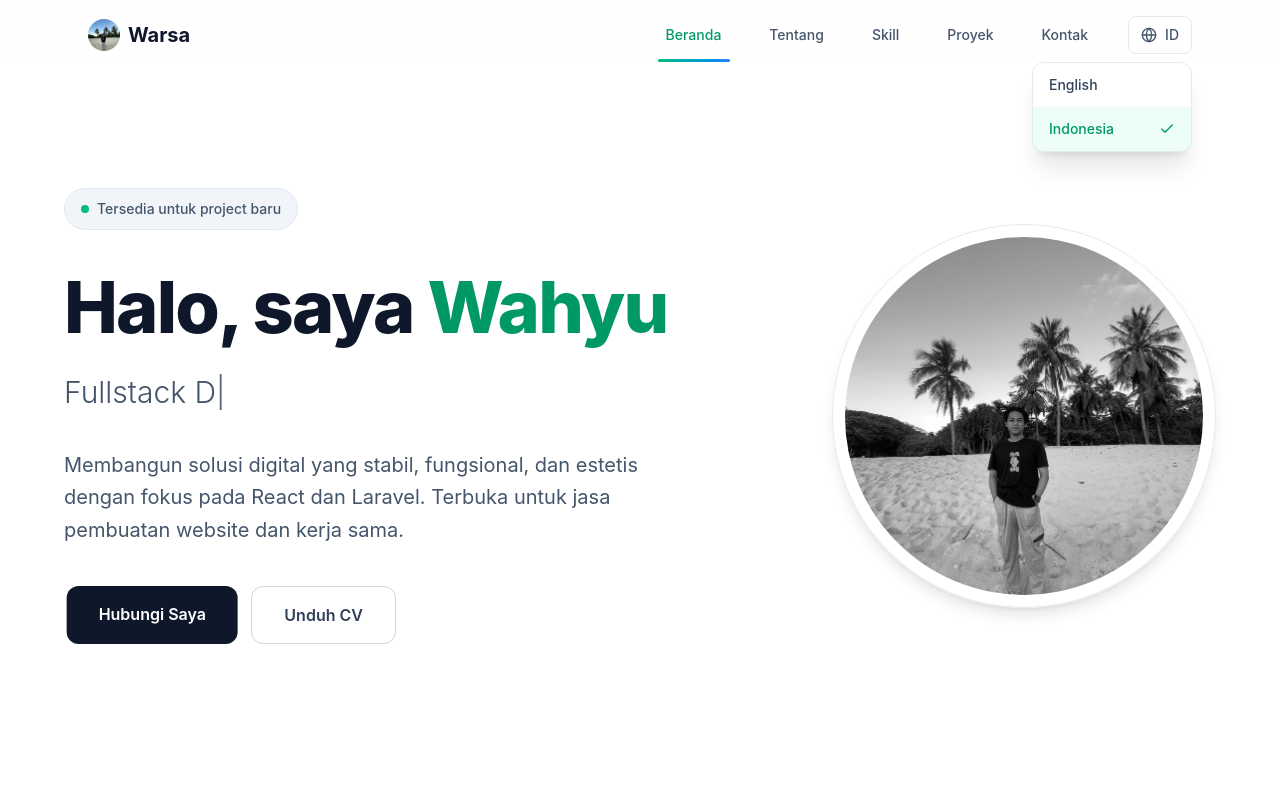
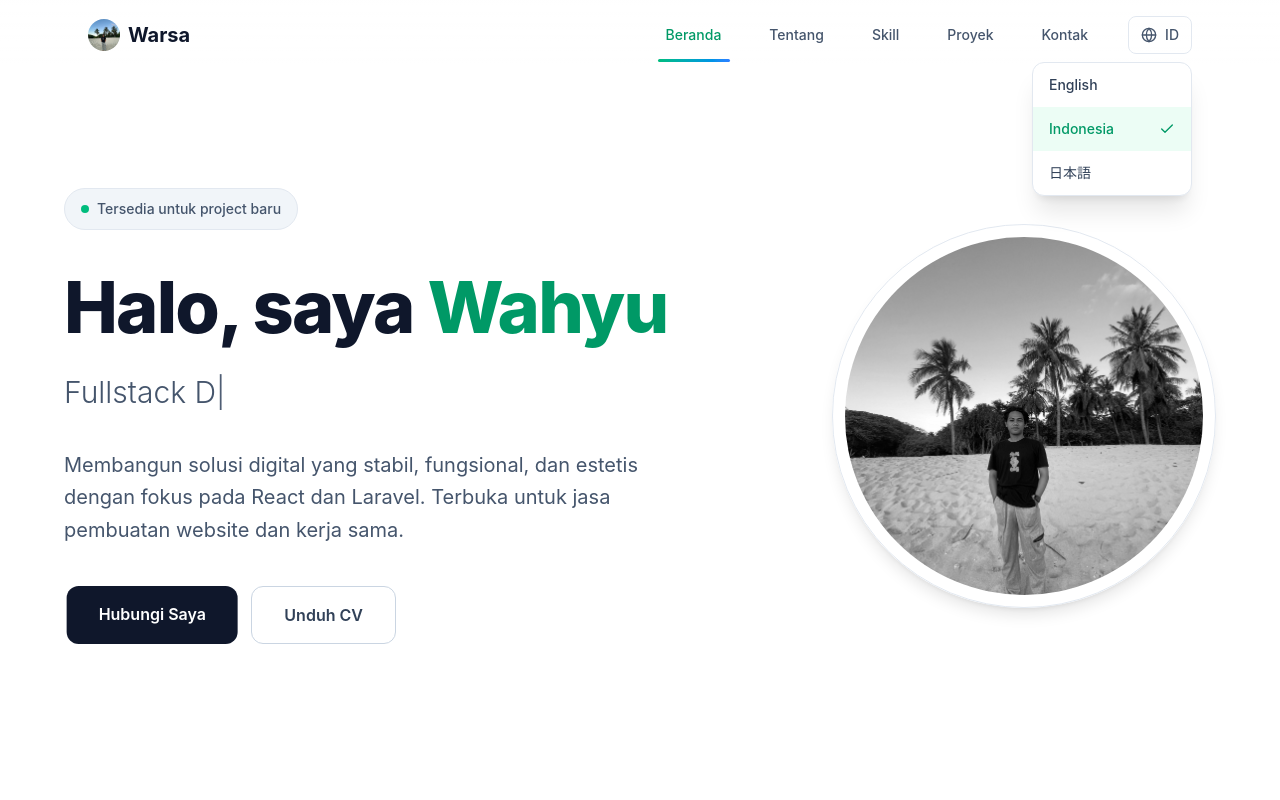
Before and after one commit to warsaftharith/my-portofolio, a React (Vite) app: page / in a window 1280 px wide. Both pictures are taken after a click on the button "ID". Shown: the top 800 px of the page. Built offline with nearby package versions, Linux system fonts and the light colour scheme.

Commit message:
fix: bahasa jepang

```diff
--- a/src/components/About.tsx
+++ b/src/components/About.tsx
@@ -2,10 +2,17 @@ import { motion } from "framer-motion";
 import { useLang } from "../context/LangContext";
 import { en } from "../lang/en";
 import { id } from "../lang/id";
+import { jp } from "../lang/jp";
 
 const About = () => {
   const { lang } = useLang();
-  const t = lang === "en" ? en.about : id.about;
+  const translations = {
+    en: en.about,
+    id: id.about,
+    jp: jp.about,
+  };
+
+  const t = translations[lang as keyof typeof translations];
 
   const skillColors = [
     "from-emerald-400 to-emerald-600",
--- a/src/components/Contact.tsx
+++ b/src/components/Contact.tsx
@@ -6,6 +6,7 @@ import { FaLinkedin } from "react-icons/fa";
 import { useLang } from "../context/LangContext";
 import { en } from "../lang/en";
 import { id } from "../lang/id";
+import { jp } from "../lang/jp";
 
 // ================== VARIANTS ==================
 const fadeUp: Variants = {
@@ -28,7 +29,13 @@ const slideRight: Variants = {
 // ================== COMPONENT ==================
 const Contact = () => {
   const { lang } = useLang();
-  const t = lang === "en" ? en.contact : id.contact;
+  const translations = {
+    en: en.contact,
+    id: id.contact,
+    jp: jp.contact,
+  };
+
+  const t = translations[lang as keyof typeof translations];
 
   const [form, setForm] = useState({ name: "", email: "", phone: "", message: "" });
 
--- a/src/components/Experience.tsx
+++ b/src/components/Experience.tsx
@@ -2,6 +2,7 @@ import { motion, type Variants } from "framer-motion";
 import { useLang } from "../context/LangContext";
 import { en } from "../lang/en";
 import { id } from "../lang/id";
+import { jp } from "../lang/jp";
 
 type ExperienceItem = {
   year: string;
@@ -41,8 +42,13 @@ const rightItem: Variants = {
 const Experience = () => {
   const { lang } = useLang();
 
-  const t = lang === "en" ? en.experience : id.experience;
+  const translations = {
+    en: en.experience,
+    id: id.experience,
+    jp: jp.experience,
+  };
 
+  const t = translations[lang as keyof typeof translations];
   const data: ExperienceItem[] = t.items;
 
   return (
--- a/src/components/Footer.tsx
+++ b/src/components/Footer.tsx
@@ -3,11 +3,18 @@ import { SiTiktok, SiGithub } from "react-icons/si";
 import { useLang } from "../context/LangContext";
 import { en } from "../lang/en";
 import { id } from "../lang/id";
+import { jp } from "../lang/jp";
 
 const Footer = () => {
   const { lang } = useLang();
 
-  const t = lang === "en" ? en.footer : id.footer;
+  const translations = {
+    en: en.footer,
+    id: id.footer,
+    jp: jp.footer,
+  };
+
+  const t = translations[lang as keyof typeof translations];
 
   const socials = [
     {
--- a/src/components/Hero.tsx
+++ b/src/components/Hero.tsx
@@ -4,6 +4,7 @@ import { useLang } from "../context/LangContext";
 import { useEffect, useState } from "react";
 import { en } from "../lang/en";
 import { id } from "../lang/id";
+import { jp } from "../lang/jp";
 
     const fadeUp: Variants = {
     hidden: { opacity: 0, y: 40 },
@@ -28,8 +29,13 @@ import { id } from "../lang/id";
 
     const Hero = () => {
     const { lang } = useLang();
-    const t = lang === "en" ? en.hero : id.hero;
+    const translations = {
+        en: en.hero,
+        id: id.hero,
+        jp: jp.hero,
+    };
 
+    const t = translations[lang as keyof typeof translations];
     const fullText = t.subtitle;
 
     const [text, setText] = useState("");
@@ -154,7 +160,7 @@ import { id } from "../lang/id";
             </motion.div>
 
             {/* IMAGE */}
-                <motion.div
+            <motion.div
                 className="lg:col-span-5 flex justify-center lg:justify-end order-1 lg:order-2 w-full"
                 initial={{ opacity: 0, x: 60 }}
                 whileInView={{ opacity: 1, x: 0 }}
--- a/src/components/Navbar.tsx
+++ b/src/components/Navbar.tsx
@@ -1,6 +1,9 @@
 import { useState, useRef, useEffect } from "react";
 import { AnimatePresence, motion } from "framer-motion";
 import { Globe, Check, Menu, X } from "lucide-react";
+import { en } from "../lang/en";
+import { id } from "../lang/id";
+import { jp } from "../lang/jp";
 import { useLang } from "../context/LangContext";
 import logo from "@/assets/profile.jpeg";
 
@@ -25,22 +28,13 @@ const Navbar = () => {
         { id: "contact", key: "contact" },
     ];
 
-    const translations: Record<"en" | "id", Record<MenuKey, string>> = {
-        en: {
-            home: "Home",
-            about: "About",
-            skills: "Skills",
-            projects: "Projects",
-            contact: "Contact",
-        },
-        id: {
-            home: "Beranda",
-            about: "Tentang",
-            skills: "Skill",
-            projects: "Proyek",
-            contact: "Kontak",
-        },
-    };
+    const translations = {
+    en: en.navbar,
+    id: id.navbar,
+    jp: jp.navbar,
+};
+
+    const t = translations[lang];
 
     const moveIndicator = (id: string) => {
         const el = itemRefs.current[id];
@@ -52,7 +46,7 @@ const Navbar = () => {
         });
     };
 
-    // ===== CLOSE DROPDOWN OUTSIDE CLICK
+    // CLOSE DROPDOWN OUTSIDE CLICK
     useEffect(() => {
         const handleClickOutside = (e: MouseEvent) => {
             const target = e.target as HTMLElement;
@@ -66,7 +60,7 @@ const Navbar = () => {
         return () => window.removeEventListener("click", handleClickOutside);
     }, []);
 
-    // ===== SCROLL ACTIVE SECTION
+    // SCROLL ACTIVE SECTION
     useEffect(() => {
         const handleScroll = () => {
             if (isClicking.current) return;
@@ -184,7 +178,7 @@ const Navbar = () => {
                                         : "text-slate-600 dark:text-slate-300 hover:text-emerald-500"
                                 }`}
                             >
-                                {translations[lang][item.key]}
+                                {t[item.key]}
                                 {/* Hover underline effect */}
                                 <span className="absolute -bottom-2 left-0 w-0 h-[2px] bg-emerald-500 group-hover:w-full transition-all duration-300" />
                             </button>
@@ -213,13 +207,14 @@ const Navbar = () => {
                                     {[
                                         { code: "en", label: "English" },
                                         { code: "id", label: "Indonesia" },
+                                        { code: "jp", label: "日本語" },
                                     ].map((item) => (
                                         <button
                                             key={item.code}
                                             type="button"
                                             onClick={(e) => {
                                                 e.stopPropagation();
-                                                setLang(item.code as "en" | "id");
+                                                setLang(item.code as "en" | "id" | "jp");
                                                 setOpenLang(false);
                                             }}
                                             className={`w-full flex items-center justify-between px-4 py-3 text-sm transition-colors ${
@@ -279,7 +274,7 @@ const Navbar = () => {
                                                     : "text-slate-700 dark:text-slate-300 hover:bg-slate-100 dark:hover:bg-slate-700 hover:text-emerald-500"
                                             }`}
                                         >
-                                            {translations[lang][item.key]}
+                                            {t[item.key]}
                                         </button>
                                     </li>
                                 ))}
--- a/src/components/Projects.tsx
+++ b/src/components/Projects.tsx
@@ -2,6 +2,7 @@ import { motion, type Variants } from "framer-motion";
 import { useLang } from "../context/LangContext";
 import { en } from "../lang/en";
 import { id } from "../lang/id";
+import { jp } from "../lang/jp";
 
 const container: Variants = {
   hidden: {},
@@ -27,7 +28,13 @@ const card: Variants = {
 
 const Projects = () => {
   const { lang } = useLang();
-  const t = lang === "en" ? en.projects : id.projects;
+  const translations = {
+    en: en.projects,
+    id: id.projects,
+    jp: jp.projects,
+  };
+
+  const t = translations[lang as keyof typeof translations];
 
   return (
     <section
--- a/src/components/Skills.tsx
+++ b/src/components/Skills.tsx
@@ -14,6 +14,7 @@ import { motion, type Variants } from "framer-motion";
 import { useLang } from "../context/LangContext";
 import { en } from "../lang/en";
 import { id } from "../lang/id";
+import { jp } from "../lang/jp";
 
 const skillIcons: Record<string, React.ReactNode> = {
   HTML5: <SiHtml5 />,
@@ -66,7 +67,13 @@ const card: Variants = {
 
 const Skills = () => {
   const { lang } = useLang();
-  const t = lang === "en" ? en.skills : id.skills;
+  const translations = {
+    en: en.skills,
+    id: id.skills,
+    jp: jp.skills,
+  };
+
+  const t = translations[lang as keyof typeof translations];
 
   return (
     <section
--- a/src/context/LangContext.tsx
+++ b/src/context/LangContext.tsx
@@ -1,6 +1,6 @@
 import { createContext, useContext, useState } from "react";
 
-type Lang = "en" | "id";
+type Lang = "en" | "id" | "jp";
 
 type LangContextType = {
   lang: Lang;
--- /dev/null
+++ b/src/lang/jp.ts
@@ -0,0 +1,154 @@
+import project1 from "@/assets/images/project1.png";
+import project2 from "@/assets/images/project2.png";
+import project3 from "@/assets/images/project3.png";
+
+export const jp = {
+    // nav
+    navbar: {
+        home: "ホーム",
+        about: "概要",
+        skills: "スキル",
+        projects: "プロジェクト",
+        contact: "連絡先",
+    },
+
+    // hero
+    hero: {
+        available: "新しいプロジェクト対応可能",
+        title: "こんにちは、私は",
+        subtitle: "フルスタック開発者 & UI/UXデザイナー",
+        desc: "ReactとLaravelを中心に、安定性・機能性・美しさを兼ね備えたデジタルソリューションを構築しています。Web制作やコラボの依頼を受け付けています。",
+        contact: "お問い合わせ",
+        cv: "履歴書をダウンロード",
+    },
+
+    // experience
+    experience: {
+        title: "経歴と学歴",
+        items: [
+            {
+                year: "2024 - 現在",
+                title: "フロントエンド開発者 (フリーランス)",
+                company: "テクノロジーソリューション企業",
+                description:
+                    "ReactとLaravelを使用したマルチテナントPOSダッシュボードの開発。",
+                color: "bg-emerald-500",
+            },
+            {
+                year: "2019 — 2021",
+                title: "ジュニアWeb開発者",
+                company: "クリエイティブエージェンシー",
+                description:
+                    "レスポンシブUIの開発とAPI統合を担当。",
+                color: "bg-blue-500",
+            },
+            {
+                year: "2020 — 2024",
+                title: "イスラム教育学 学士",
+                company: "STIT Palapa Nusantara",
+                description: "GPA: 3.32/4.00",
+                color: "bg-purple-500",
+            },
+        ],
+    },
+
+    // footer
+    footer: {
+        home: "ホーム",
+        about: "概要",
+        skills: "スキル",
+        projects: "プロジェクト",
+        contact: "連絡先",
+        tagline: "デジタルの卓越性を構築する。",
+        copyright: "© {year} Warsa. 全著作権所有。",
+    },
+
+    // projects
+    projects: {
+        title: "ポートフォリオプロジェクト",
+        subtitle: "これまで手掛けた代表的なプロジェクト",
+        featured: "注目",
+        liveDemo: "デモを見る",
+        github: "GitHub",
+        items: [
+            {
+                title: "POSシステムプラットフォーム",
+                desc: "決済ゲートウェイ、管理ダッシュボード、リアルタイム在庫管理を備えたモダンなPOSシステム。",
+                image: project1,
+                tech: ["React", "Laravel", "MySQL"],
+                featured: true,
+            },
+            {
+                title: "分析ダッシュボード",
+                desc: "リアルタイムデータ可視化、カスタムチャート、マルチテナント対応の企業向けダッシュボード。",
+                image: project2,
+                tech: ["React", "TypeScript", "Chart.js"],
+                featured: true,
+            },
+            {
+                title: "SaaSプロジェクト管理アプリ",
+                desc: "カンバンボード、時間追跡、チームコラボ機能を備えたSaaSプロジェクト管理アプリ。",
+                image: project3,
+                tech: ["Laravel", "MySQL", "Tailwind"],
+                featured: true,
+            },
+        ],
+    },
+
+    // skills
+    skills: {
+        title: "スキル & 技術",
+        subtitle: "習得している技術とプログラミング言語",
+        items: [
+            { name: "HTML5", desc: "マークアップ" },
+            { name: "CSS3", desc: "スタイリング" },
+            { name: "JavaScript", desc: "コア言語" },
+            { name: "TypeScript", desc: "型付きJS" },
+            { name: "React", desc: "フロントエンド" },
+            { name: "Laravel", desc: "バックエンド" },
+            { name: "Tailwind", desc: "CSSフレームワーク" },
+            { name: "PHP", desc: "サーバーサイド" },
+            { name: "MySQL", desc: "データベース" },
+            { name: "Git", desc: "バージョン管理" },
+        ],
+    },
+
+    // contact
+    contact: {
+        title: "一緒にコラボしましょう",
+        subtitle:
+            "興味のあるプロジェクトがありますか？メッセージを送ってください。すぐに返信します。",
+        namePlaceholder: "フルネーム",
+        emailPlaceholder: "メールアドレス",
+        phonePlaceholder: "電話番号",
+        messagePlaceholder: "メッセージを入力してください",
+        button: "送信 →",
+        social: "ソーシャルメディア",
+        emailLabel: "メール",
+        whatsappLabel: "WhatsApp",
+    },
+
+    // about
+    about: {
+        title: "私について",
+        subtitle:
+            "スケーラブルなWebおよびモバイルアプリを構築する2年以上の経験を持つフルスタック開発者。",
+        description1:
+            "こんにちは！私は<span class='font-semibold text-amber-500'>Wahyu</span>です。意味のあるデジタルソリューションを作ることに情熱を持つフルスタック開発者です。美しいデザインと効率的なコードを組み合わせ、優れたユーザー体験を提供します。",
+        description2:
+            "私は<span class='font-semibold bg-amber-100 dark:bg-amber-900/40 px-2 py-1 rounded-lg text-amber-700 dark:text-amber-300'>React、Laravel</span>を専門とし、常に最新技術を追い続けています。",
+        email: "メール",
+        location: "所在地",
+        experience: "経験",
+        language: "言語",
+        locationValue: "インドネシア・西ヌサトゥンガラ",
+        experienceValue: "2年以上",
+        languageValue: "インドネシア語、英語",
+        skillsTitle: "主要スキル",
+        skillItems: [
+            { name: "フロントエンド開発", width: "75%" },
+            { name: "バックエンド開発", width: "80%" },
+            { name: "UI/UXデザイン", width: "60%" },
+        ],
+    },
+};
```
